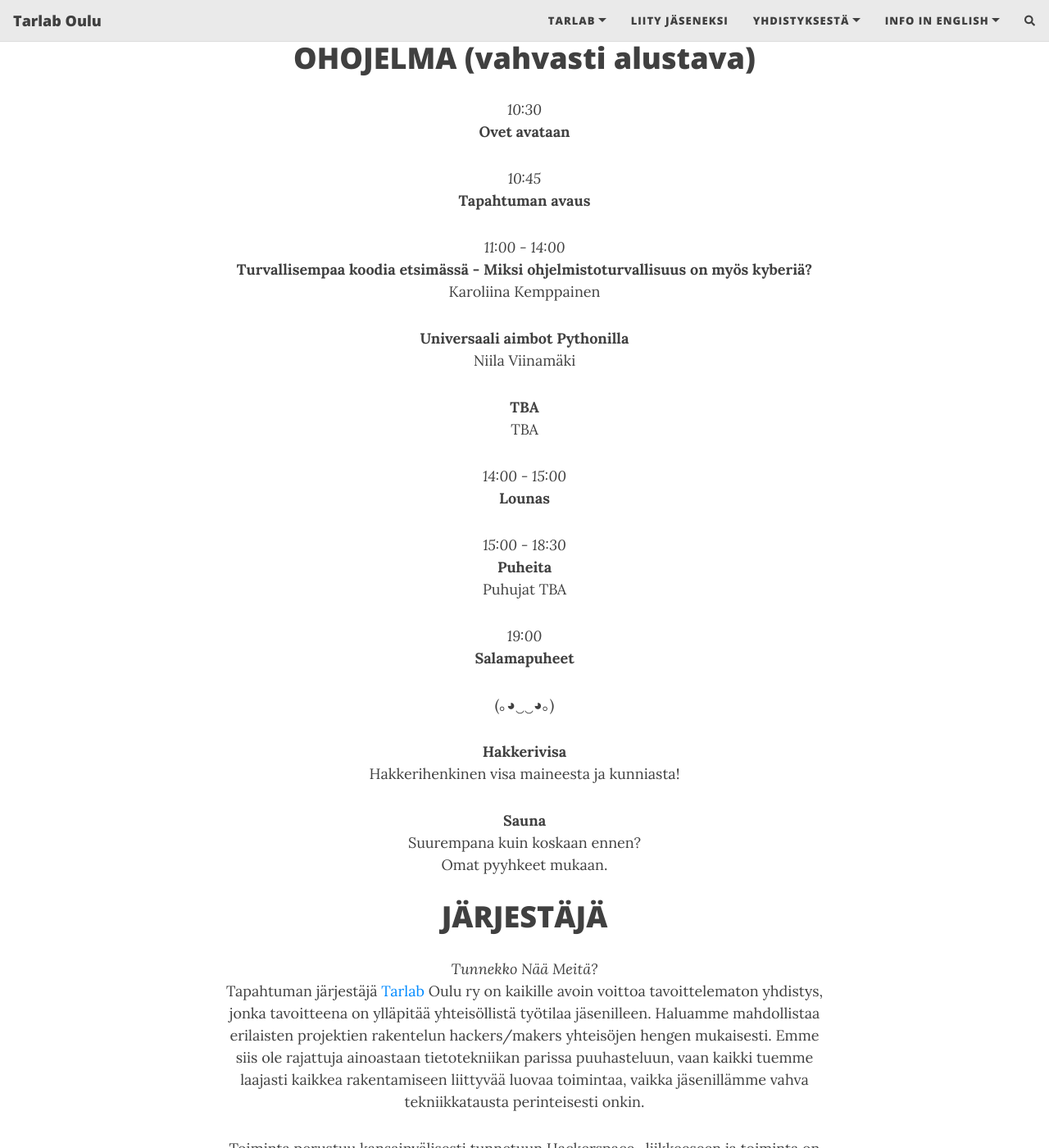
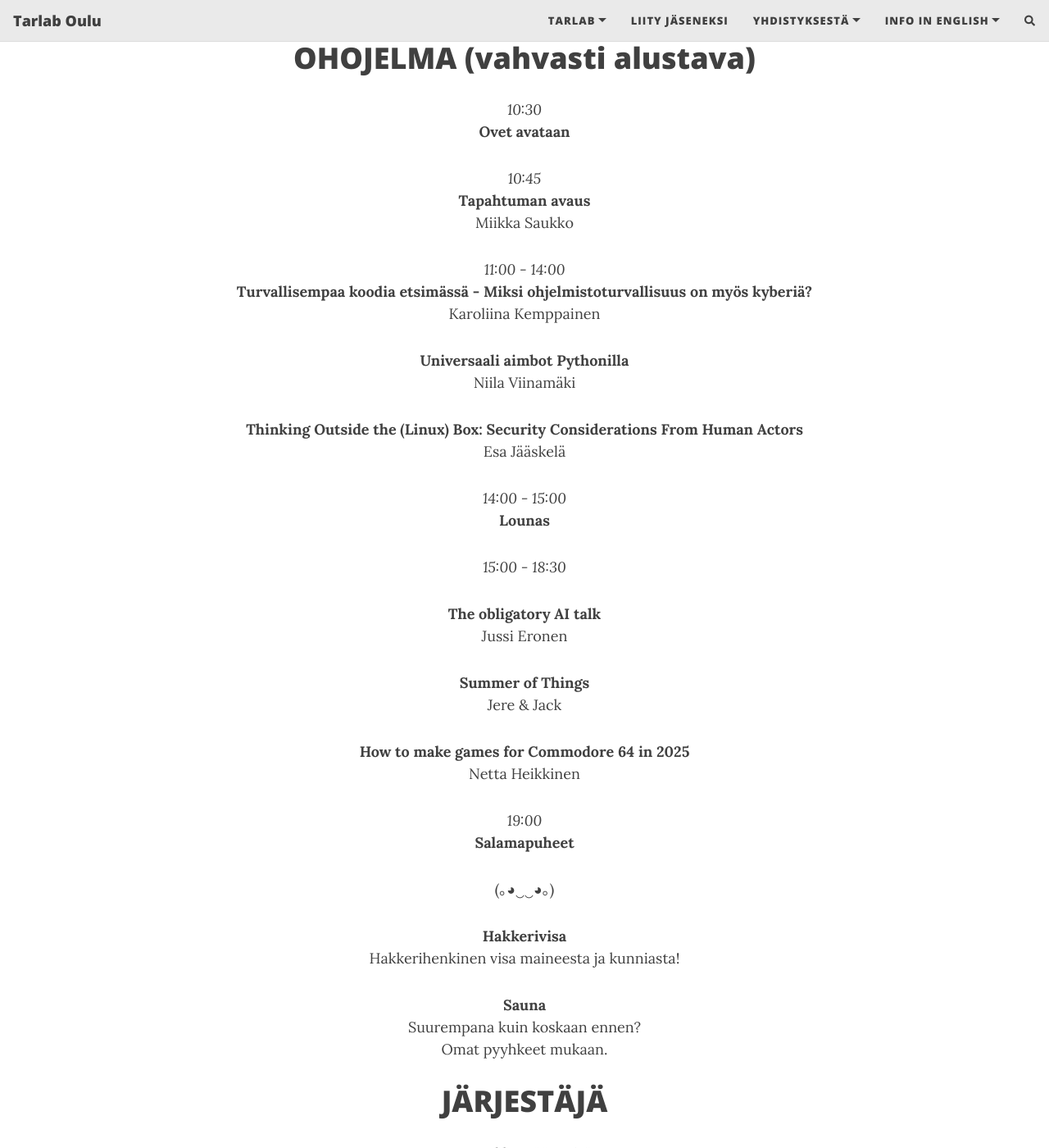
Before and after one commit to Tarlab/tarlab.github.io, a Jekyll site: the page built from _pages/HackAfterDark.md, in a window 1280 px wide and 1400 px high, scrolled down 2186 px. Shown: the whole window at 82% size. Built offline with Jekyll 4.4.1, drawn with Linux system fonts in a browser that asks for light colours; nearby versions of some CDN libraries; comment, search, counter and statistics services are not loaded.

Commit message:
Timetable update

```diff
--- a/_pages/HackAfterDark.md
+++ b/_pages/HackAfterDark.md
@@ -55,6 +55,7 @@ Tapahtuma ei olisi mahdollinen ilman yhteistyökumppaneiden tukea.
 
 *10:45*
 **Tapahtuman avaus**
+Miikka Saukko
 
 *11:00 - 14:00*
 **Turvallisempaa koodia etsimässä - Miksi ohjelmistoturvallisuus on myös kyberiä?**
@@ -63,16 +64,22 @@ Karoliina Kemppainen
 **Universaali aimbot Pythonilla**
 Niila Viinamäki
 
-**TBA**
-TBA
+**Thinking Outside the (Linux) Box: Security Considerations From Human Actors**
+Esa Jääskelä
 
 *14:00 - 15:00*
 **Lounas**
 
 *15:00 - 18:30*
-**Puheita**
-Puhujat TBA
 
+**The obligatory AI talk**
+Jussi Eronen
+
+**Summer of Things**
+Jere & Jack
+
+**How to make games for Commodore 64 in 2025**
+Netta Heikkinen
 
 *19:00*
 **Salamapuheet**
```
